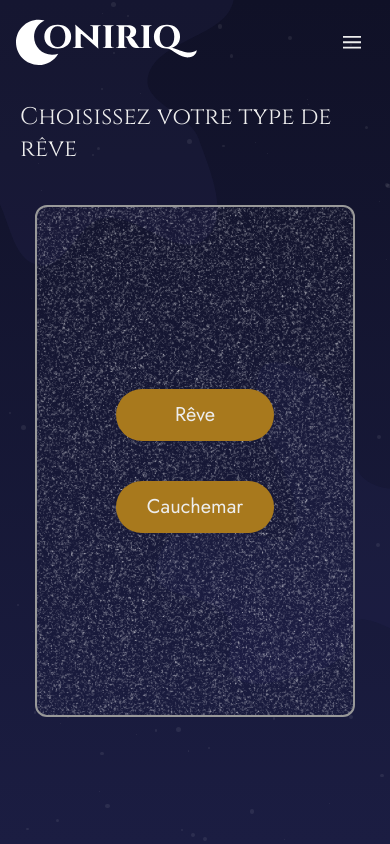
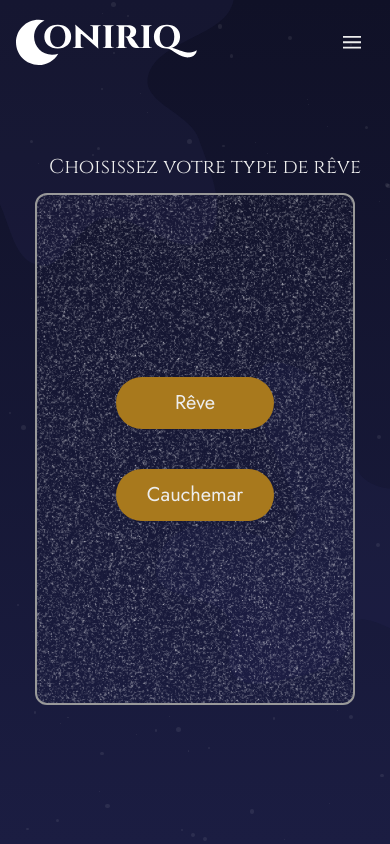
Before and after one commit to WildCodeSchool/2022-11-JS-RemoteFR-Geekrew-P2-Dream-Team, a React (Vite) app in the folder frontend/: page /Experience in a window 390 px wide. Built offline with nearby package versions, Linux system fonts and the light colour scheme.

Commit message:
fixed h1 step on responsive

```diff
--- a/frontend/src/components/Steps/Step1.jsx
+++ b/frontend/src/components/Steps/Step1.jsx
@@ -21,11 +21,11 @@ function Step1({
 
   return (
     <div className="flex flex-col justify-center items-center  ">
-      <h1 className="text-white font-cinzel text-2xl mb-10 pl-5 md:pl-0">
+      <h1 className="text-white font-cinzel text-xl mt-10 pl-5 md:pl-0">
         Choisissez votre type de rêve
       </h1>
       <div
-        className={`z-10 bg-noise-pattern flex flex-col justify-center items-center border-solid border-2 border-medium-grey rounded-xl h-[32rem] w-[20rem] md:w-[40rem] ${handleBackgrounds()}`}
+        className={`mt-3 z-10 bg-noise-pattern flex flex-col justify-center items-center border-solid border-2 border-medium-grey rounded-xl h-[32rem] w-[20rem] md:w-[40rem] ${handleBackgrounds()}`}
         onMouseOut={handleMouseOut}
         onBlur={() => handleMouseOut}
       >
--- a/frontend/src/components/Steps/Step2.jsx
+++ b/frontend/src/components/Steps/Step2.jsx
@@ -25,12 +25,12 @@ function Step2({
 
   return (
     <div className="flex flex-col justify-center items-center">
-      <h1 className="text-white font-cinzel text-2xl mb-10 pl-5 md:pl-0">
+      <h1 className="text-white font-cinzel text-xl mt-10 pl-5 md:pl-0">
         Choisissez votre type d'émotion
       </h1>
       {type === "reve" ? (
         <div
-          className={`z-10 bg-noise-pattern flex flex-col justify-center items-center border-solid border-2 border-medium-grey rounded-xl h-[32rem] w-[20rem] md:w-[40rem] ${handleBackgrounds()}`}
+          className={`mt-3 z-10 bg-noise-pattern flex flex-col justify-center items-center border-solid border-2 border-medium-grey rounded-xl h-[32rem] w-[20rem] md:w-[40rem] ${handleBackgrounds()}`}
           onMouseOut={handleMouseOut}
           onBlur={() => handleMouseOut}
         >
--- a/frontend/src/components/Steps/Step3.jsx
+++ b/frontend/src/components/Steps/Step3.jsx
@@ -18,11 +18,11 @@ function Step3({
 
   return (
     <div className="flex flex-col justify-center items-center">
-      <h1 className="text-white font-cinzel text-2xl mb-10 pl-5 md:pl-0">
+      <h1 className="text-white font-cinzel text-xl mt-10 pl-5 md:pl-0">
         Choisissez votre type de lieu
       </h1>
       <div
-        className={`z-10 bg-noise-pattern flex flex-col justify-center items-center border-solid border-2 border-medium-grey rounded-xl h-[32rem] w-[20rem] md:w-[40rem] ${handleBackgrounds()}`}
+        className={`mt-3 z-10 bg-noise-pattern flex flex-col justify-center items-center border-solid border-2 border-medium-grey rounded-xl h-[32rem] w-[20rem] md:w-[40rem] ${handleBackgrounds()}`}
         onMouseOut={handleMouseOut}
         onBlur={() => handleMouseOut}
       >
--- a/frontend/src/components/Steps/Step4.jsx
+++ b/frontend/src/components/Steps/Step4.jsx
@@ -24,12 +24,12 @@ function Step4({
 
   return (
     <div className="flex flex-col justify-center items-center">
-      <h1 className="text-white font-cinzel text-2xl mb-10 pl-5 md:pl-0">
+      <h1 className="text-white font-cinzel text-xl mt-10 pl-5 md:pl-0">
         Choisissez votre type de météo
       </h1>
       {type === "reve" ? (
         <div
-          className={`z-10 bg-noise-pattern flex flex-col justify-center items-center border-solid border-2 border-medium-grey rounded-xl h-[32rem] w-[20rem] md:w-[40rem] ${handleBackgrounds()}`}
+          className={`mt-3 z-10 bg-noise-pattern flex flex-col justify-center items-center border-solid border-2 border-medium-grey rounded-xl h-[32rem] w-[20rem] md:w-[40rem] ${handleBackgrounds()}`}
           onMouseOut={handleMouseOut}
           onBlur={() => handleMouseOut}
         >
```
